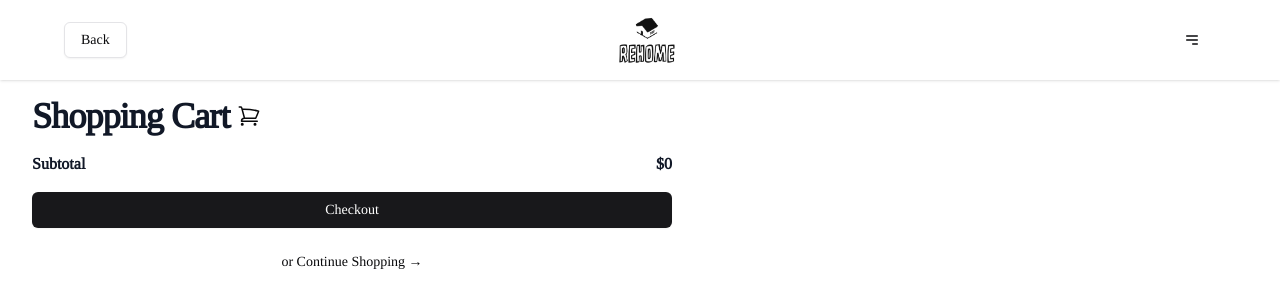
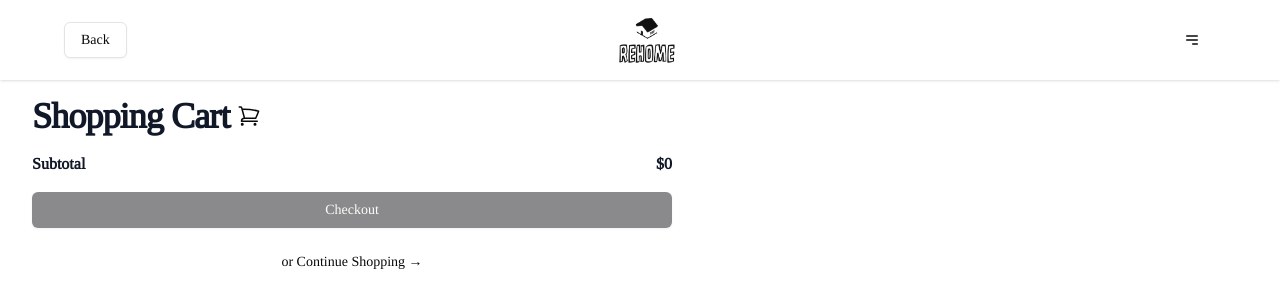
Before and after one commit to johnnychang25678/srid-rehome, a Next.js app: page /marketplace/cart in a window 1280 px wide. Shown: the top 308 px of the page. Built offline with nearby package versions, Linux system fonts and the light colour scheme.

Commit message:
Modify item descriptions and add empty cart check

```diff
--- a/app/marketplace/cart/page.tsx
+++ b/app/marketplace/cart/page.tsx
@@ -9,6 +9,12 @@ import {
   CardHeader,
   CardTitle,
 } from "@/components/ui/card";
+import {
+  Popover,
+  PopoverTrigger,
+  PopoverContent,
+} from "@/components/ui/popover";
+import { Button } from "@/components/ui/button";
 import { buttonVariants } from "@/components/ui/button";
 import { ShoppingCartIcon } from "@heroicons/react/24/outline";
 import Link from "next/link";
@@ -31,6 +37,9 @@ export default function Page() {
     });
     setPrice(price);
   }, [cart]);
+
+  const isCartEmpty = Object.keys(cart).length === 0 ||
+                      Object.values(cart).every((quantity) => quantity === 0);
 
   return (
     <div className="bg-white">
@@ -91,12 +100,27 @@ export default function Page() {
             </div>
 
             <div className="mt-4">
-              <Link
-                href="/marketplace/cart/checkout"
-                className={`${buttonVariants()} w-full rounded-md border border-transparent px-4 py-3 text-base font-medium text-white shadow-sm focus:outline-none focus:ring-2 focus:ring-offset-2 focus:ring-offset-gray-50`}
-              >
-                Checkout
-              </Link>
+              {isCartEmpty ? (
+                <Popover>
+                  <PopoverTrigger asChild>
+                    <Button
+                      variant="default"
+                      className="w-full cursor-not-allowed opacity-50"
+                    >
+                      Checkout
+                    </Button>
+                  </PopoverTrigger>
+                  <PopoverContent side="top" align="center">
+                    <p>Your cart is empty. Add items to proceed to checkout.</p>
+                  </PopoverContent>
+                </Popover>
+              ) : (
+                <Link href="/marketplace/cart/checkout">
+                  <Button variant="default" className="w-full">
+                    Checkout
+                  </Button>
+                </Link>
+              )}
             </div>
 
             <div className="mt-6 text-center text-sm">
--- a/app/sell-items/item-info-filling/confirmation/page.tsx
+++ b/app/sell-items/item-info-filling/confirmation/page.tsx
@@ -25,7 +25,7 @@ export default function FinalizeListing() {
       id: listings.length + 1,
       name: "Red Chair",
       price: 10,
-      description: "This is a sturdy chair.",
+      description: "A robust, outdoor-style wooden chair perfect for patios or gardens.",
       image: "/images/red_chair.png",
       timestamp: Date.now(),
     };
--- /dev/null
+++ b/components/ui/popover.tsx
@@ -0,0 +1,33 @@
+"use client"
+
+import * as React from "react"
+import * as PopoverPrimitive from "@radix-ui/react-popover"
+
+import { cn } from "@/lib/utils"
+
+const Popover = PopoverPrimitive.Root
+
+const PopoverTrigger = PopoverPrimitive.Trigger
+
+const PopoverAnchor = PopoverPrimitive.Anchor
+
+const PopoverContent = React.forwardRef<
+  React.ElementRef<typeof PopoverPrimitive.Content>,
+  React.ComponentPropsWithoutRef<typeof PopoverPrimitive.Content>
+>(({ className, align = "center", sideOffset = 4, ...props }, ref) => (
+  <PopoverPrimitive.Portal>
+    <PopoverPrimitive.Content
+      ref={ref}
+      align={align}
+      sideOffset={sideOffset}
+      className={cn(
+        "z-50 w-72 rounded-md border bg-popover p-4 text-popover-foreground shadow-md outline-none data-[state=open]:animate-in data-[state=closed]:animate-out data-[state=closed]:fade-out-0 data-[state=open]:fade-in-0 data-[state=closed]:zoom-out-95 data-[state=open]:zoom-in-95 data-[side=bottom]:slide-in-from-top-2 data-[side=left]:slide-in-from-right-2 data-[side=right]:slide-in-from-left-2 data-[side=top]:slide-in-from-bottom-2",
+        className
+      )}
+      {...props}
+    />
+  </PopoverPrimitive.Portal>
+))
+PopoverContent.displayName = PopoverPrimitive.Content.displayName
+
+export { Popover, PopoverTrigger, PopoverContent, PopoverAnchor }
--- a/lib/data.ts
+++ b/lib/data.ts
@@ -6,7 +6,7 @@ export const mockItems: Item[] = [
     name: "Table",
     price: 40,
     image: "/images/table.jpeg",
-    description: "a table",
+    description: "A sturdy wooden table ideal for dining or multipurpose use in small spaces.",
     verified: false,
     qas: [
       {
@@ -26,7 +26,7 @@ export const mockItems: Item[] = [
     name: "Chair",
     price: 20,
     image: "/images/chair.jpeg",
-    description: "a chair",
+    description: "A sleek wooden chair with a comfortable black cushion, perfect for dining or casual seating.",
     verified: true,
     qas: [
       {
@@ -41,7 +41,7 @@ export const mockItems: Item[] = [
     name: "Couch",
     price: 120,
     image: "/images/sofa.jpeg",
-    description: "a couch",
+    description: "A modern, gray fabric couch offering comfortable seating for a living room setup.",
     verified: true,
     qas: [
       {
@@ -59,7 +59,7 @@ export const moreMockItems: Item[] = [
     name: "TV Stand",
     price: 60,
     image: "/images/tvstand.jpeg",
-    description: "a tv stand",
+    description: "A stylish gray TV stand with ample storage and an integrated electric fireplace feature, perfect for adding warmth and functionality to your living space.",
     verified: true,
     qas: [],
   },
@@ -68,7 +68,7 @@ export const moreMockItems: Item[] = [
     name: "Bed",
     price: 90,
     image: "/images/bed.jpeg",
-    description: "a bed",
+    description: "A sophisticated bed frame with a tufted headboard in dark gray, offering a modern and cozy centerpiece for any bedroom.",
     verified: true,
     qas: [],
   },
--- a/package.json
+++ b/package.json
@@ -16,6 +16,7 @@
     "@radix-ui/react-dialog": "^1.1.2",
     "@radix-ui/react-dropdown-menu": "^2.1.2",
     "@radix-ui/react-label": "^2.1.0",
+    "@radix-ui/react-popover": "^1.1.2",
     "@radix-ui/react-select": "^2.1.2",
     "@radix-ui/react-slot": "^1.1.0",
     "class-variance-authority": "^0.7.0",
```
Also changed, not shown: 1 other file (tests, documents, lock files or other folders).
